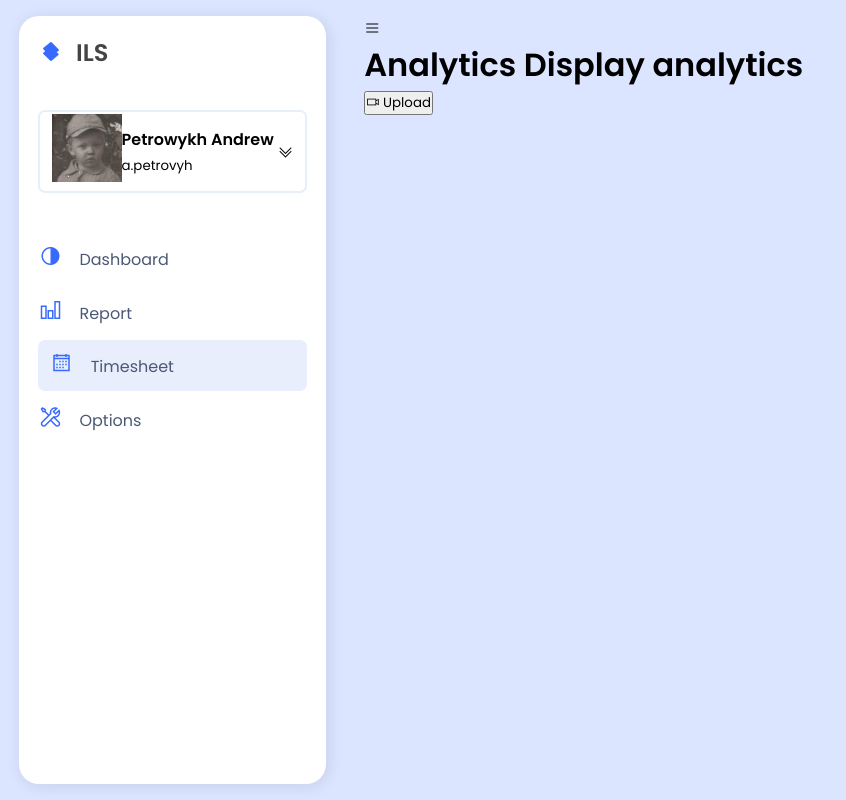
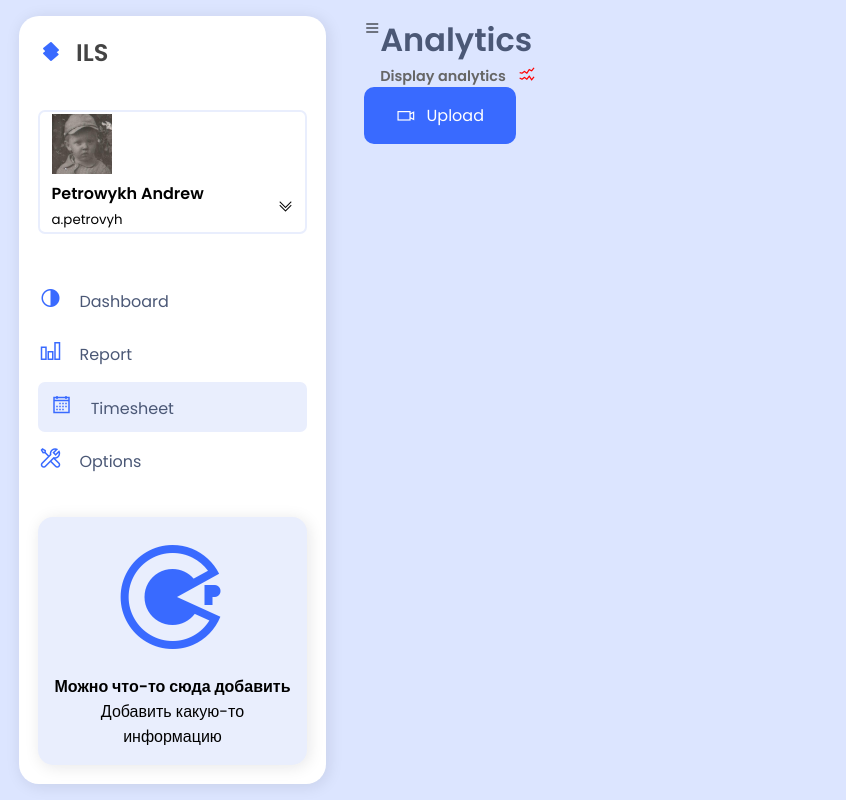
Before and after one commit to Petrowykh/ils, a Flask app: page / in a window 1280 px wide. Shown: the whole page, without its empty margins (0-846 px from the left). Run offline with Flask 2, Linux system fonts and the light colour scheme.

Commit message:
before analitics

```diff
--- a/app/static/css/style.css
+++ b/app/static/css/style.css
@@ -48,16 +48,39 @@ img {
     border-radius: 20px;
     box-shadow: var(--shadow);
     padding: 1.2rem;
+    overflow-y: auto;
 }
 
 .sidebar-avatar {
-    display: grid;
-    grid-template-columns: 70px auto;
+
     align-items: center;
     border: 2px solid var(--main-accent);
     padding: .1rem .7rem;
     border-radius: 7px;
     margin: 2.5rem 0rem;
+}
+
+.sidebar-avatar img {
+    height: 60px;
+    width: 60px;
+}
+
+.sidebar-card {
+    background: var(--main-accent);
+    text-align: center;
+    padding: 1rem;
+    border-radius: 15px;
+    margin-top: 2rem;
+    box-shadow: var(--shadow);
+}
+.sidebar-card__icon span {
+    font-size: 8rem;
+    color: var(--color-main);
+    display: inline-block;
+}
+
+.sidebar-card__icon {
+    margin-bottom: .8rem;
 }
 
 .brand h2{
@@ -105,3 +128,65 @@ img {
     width: calc(100vw - 345px);
     padding: 1rem 1.2rem;
 }
+
+.btn {
+    padding: .5rem 1rem;
+    border: none;
+    border-radius: 10px;
+    display: flex;
+    align-items: center;
+}
+
+.btn span {
+    font-size: 1.2rem;
+    display: inline-block;
+    margin-right: .7rem;
+}
+
+.btn-main {
+    background: var(--color-main);
+    color: #fff;
+}
+
+.header {
+    display: flex;
+    justify-content: space-between;
+    padding-top: .5rem;
+}
+
+.header-wrapper {
+    display: flex;
+}
+
+.header-title {
+    color: var(--main-text);
+    font-weight: 600;
+}
+.header-title label {
+    display: inline-block;
+    color: var(--color-main);
+    margin-right: 2rem;
+    font-size: 1.8rem;
+}
+
+.header-title h1 {
+    color: var(--main-text);
+    font-weight: 600;
+}
+
+.header-title p {
+    color: #666;
+    font-size: .9rem;
+}
+
+.header-title p span {
+    color: red;
+    font-size: 1.2rem;
+    display: inline-block;
+    margin-left: .5rem;
+}
+
+.header-action button {
+    padding: 1rem 2rem;
+    font-size: 1rem;
+}
--- a/app/templates/base.html
+++ b/app/templates/base.html
@@ -52,7 +52,13 @@
                 </ul>
             </div>
             <div class="sidebar-card">
-                <img src="" alt="">
+                <div class="sidebar-card__icon">
+                    <span class="lab la-codiepie"></span>
+                </div>
+                <div class="">
+                    <h4>Можно что-то сюда добавить</h4>
+                    <span>Добавить какую-то информацию</span>
+                </div>
             </div>
         </div>
     </div>
--- a/app/templates/index.html
+++ b/app/templates/index.html
@@ -4,14 +4,14 @@
 
 <div class="main-content">
     <header>
-        <div>
+        <div class="header-wrapper">
             <label for="">
                 <span class="las la-bars"></span>
             </label>
-            <div>
+            <div class="header-title">
                 <h1>
                     Analytics
-                    <span>Display analytics</span>
+                    <p>Display analytics <span class="las la-chart-line"></span></p>
                 </h1>
             </div>
         </div>
```
